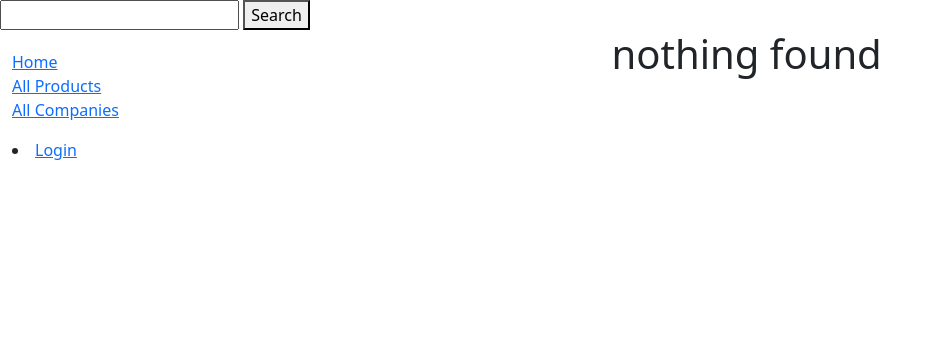
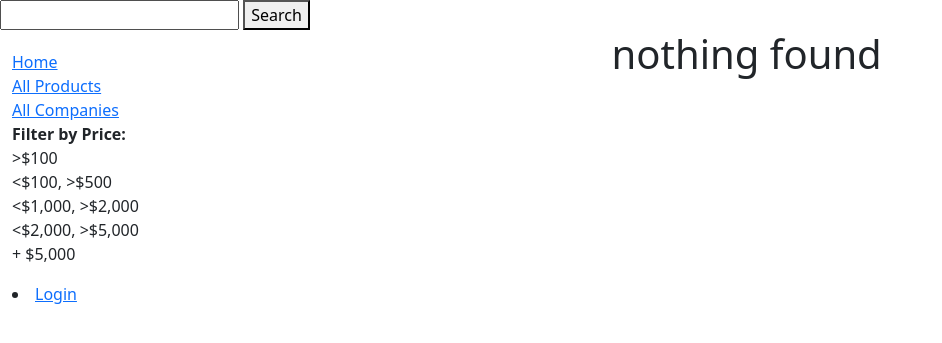
Before and after one commit to Brow8820/Databases-Website-Project, a Django app: template CS360Website/cshop/products/templates/searchbar.html in a window 1280 px wide. Shown: the top 343 px of the page, without its empty margins (0-942 px from the left). Run offline with Django 3.2, Linux system fonts and the light colour scheme; the template is opened without the code that fills it, so the values that code supplies are empty.

```diff
--- a/CS360Website/cshop/products/templates/base_generic.html
+++ b/CS360Website/cshop/products/templates/base_generic.html
@@ -22,6 +22,12 @@
           <li><a href="{% url 'index' %}">Home</a></li>
           <li><a href="{% url 'stock' %}">All Products</a></li>
           <li><a href="{% url 'companies' %}">All Companies</a></li>
+          <li> <strong>Filter by Price:</strong> </li>
+          <li> >$100 </li>
+          <li> <$100, >$500  </li>
+          <li> <$1,000, >$2,000  </li>
+          <li> <$2,000, >$5,000  </li>
+          <li> + $5,000 </li>
         </ul>
         {% if user.is_authenticated %}
         <li>User: {{ user.get_username }}</li>
```
Also changed, not shown: CS360Website/cshop/db.sqlite3.
